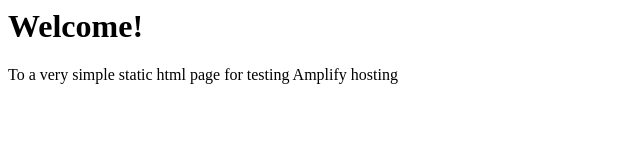
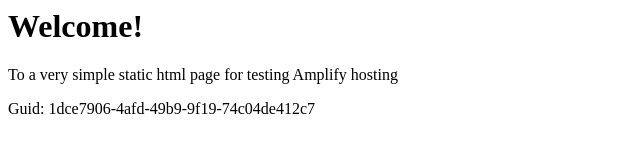
Before and after one commit to aws-aemilia-bom/Github-PR-Commit-Integration-Test-DoNotTouch-v1-preprod-ap-south-1, a website: page src/index.html in a window 1280 px wide. Shown: the whole page, without its empty margins (0-640 px from the left). Drawn offline with Linux system fonts and the light colour scheme.

Commit message:
commit from integ tests

```diff
--- a/src/index.html
+++ b/src/index.html
@@ -1,3 +1,5 @@
+
+
 <html lang="en">
 
 <head>
@@ -10,6 +12,6 @@
 <body>
     <h1>Welcome!</h1>
     <p>To a very simple static html page for testing Amplify hosting</p>
-</body>
+    <p>Guid: 1dce7906-4afd-49b9-9f19-74c04de412c7</p></body>
 
 </html>
```
